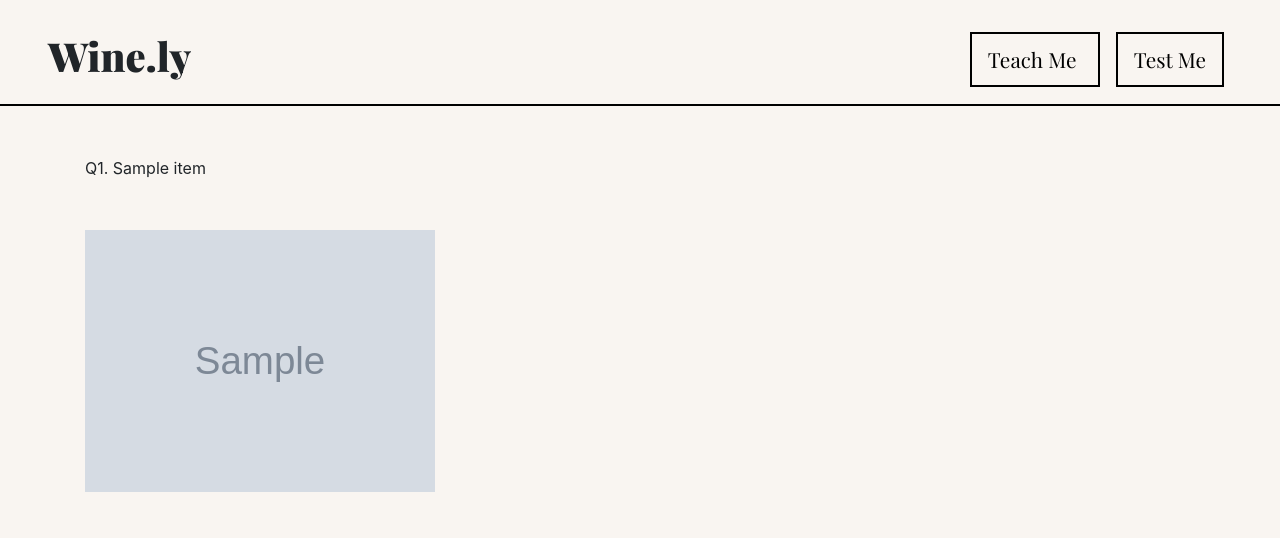
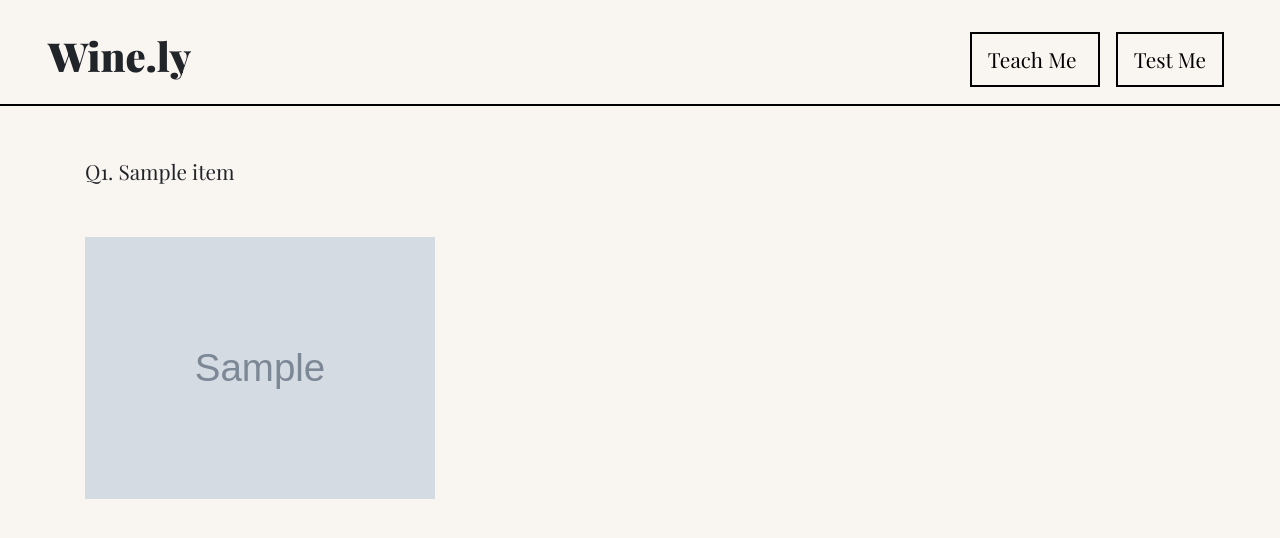
Before and after one commit to yukizhang17/UI_final_project, a Flask app: template templates/quiz_mcq_with_image.html in a window 1280 px wide. Shown: the top 538 px of the page. Run offline with Flask 2, Linux system fonts and the light colour scheme; the template is opened without the code that fills it: most values are stand-ins (such as "Sample title", 1, 10 or a date in 2020); grey boxes marked "Sample" are stand-in pictures; some libraries are stand-ins or nearby versions.

Commit message:
Create separate quiz.css

```diff
--- a/static/main.css
+++ b/static/main.css
@@ -8,18 +8,3 @@
     font-size: 1.4rem;
     font-weight: 400;
 }
-
-/* Quiz */
-#question {
-    margin-top: 50px;
-    margin-bottom: 50px;
-}
-.mcq_choice_label {
-    margin-left: 20px;
-}
-.mcq_choice {
-    margin-bottom: 8px;
-}
-#mcq_side_image {
-    margin-bottom: 10px;
-}
--- /dev/null
+++ b/static/quiz.css
@@ -0,0 +1,20 @@
+/* @import url('https://fonts.googleapis.com/css2?family=Playfair+Display:wght@400;500;600;700;800;900&display=swap'); */
+
+/* Quiz */
+body {
+    font-family: "Playfair Display", sans-serif;
+}
+#question {
+    margin-top: 50px;
+    margin-bottom: 50px;
+    font-size: 1.3rem;
+}
+.mcq_choice_label {
+    margin-left: 20px;
+}
+.mcq_choice {
+    margin-bottom: 8px;
+}
+#mcq_side_image {
+    margin-bottom: 10px;
+}
--- a/templates/layout.html
+++ b/templates/layout.html
@@ -17,6 +17,7 @@
 
         <link rel="stylesheet" href="{{url_for('static', filename='navbar.css')}}">
         <link rel="stylesheet" href="{{url_for('static', filename='outline.css')}}">
+        <link rel="stylesheet" href="{{url_for('static', filename='quiz.css')}}">
         <link rel="stylesheet" href="{{url_for('static', filename='main.css')}}">
 
         <title>Wine.ly</title>
```
